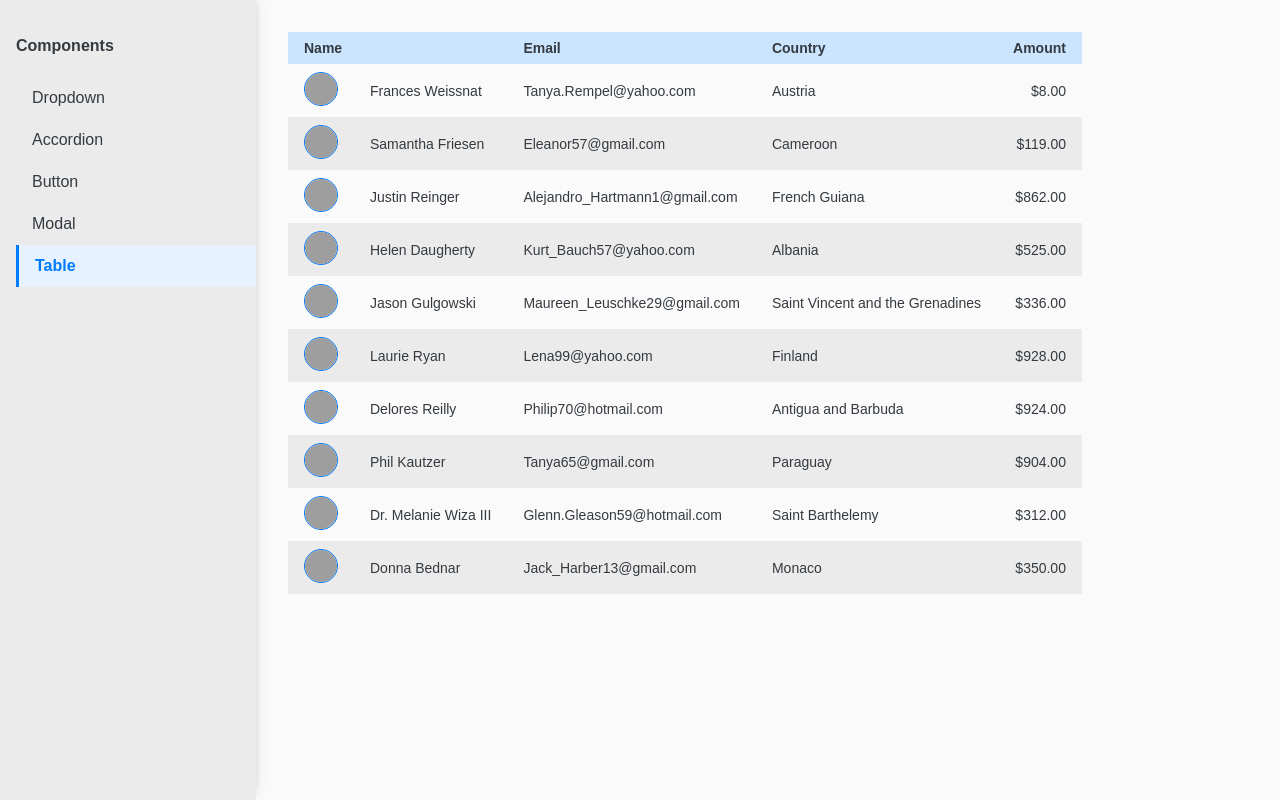
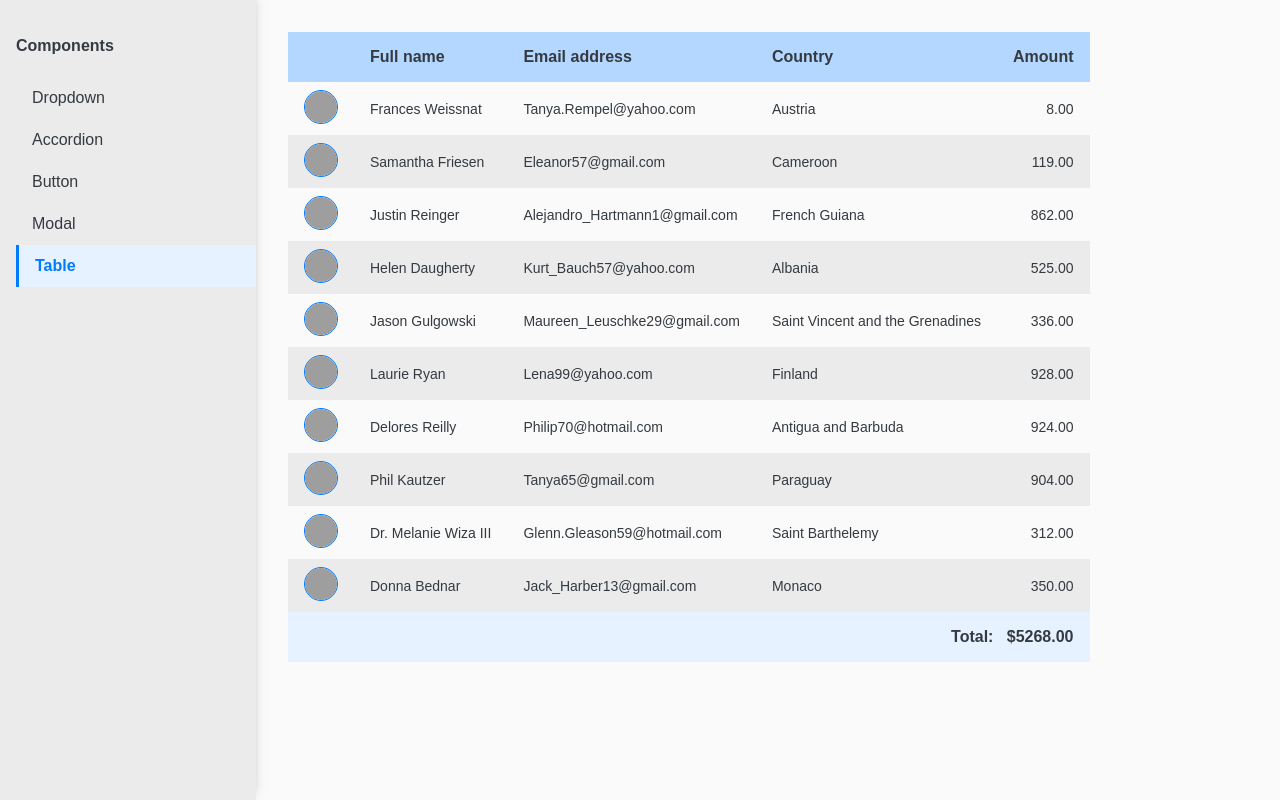
Before and after one commit to Rusvelt2000/Components, a React (Create React App) app: page /table in a window 1280 px wide. Built offline with nearby package versions, Linux system fonts and the light colour scheme; grey boxes are pictures that could not be loaded.

Commit message:
table is now reusable

```diff
--- a/src/Components/Table.js
+++ b/src/Components/Table.js
@@ -1,30 +1,28 @@
-function Table({ data }) {
-  const renderedData = data.map((debtor) => {
-    return (
-      <tr key={debtor.id}>
-        <td>
-          <img src={debtor.avatar} className="table-color" />
-        </td>
-        <td>{debtor.name}</td>
-        <td>{debtor.email}</td>
-        <td>{debtor.country}</td>
-        <td className="currency">${debtor.amount}</td>
-      </tr>
-    );
+function Table({ data, config, total }) {
+  const renderColumns = config.map((column, index) => {
+    return <th key={index}>{column.label}</th>;
+  });
+
+  const renderedRows = data.map((rowData, index) => {
+    const renderedCells = config.map((column, index) => {
+      return <td key={index}>{column.render(rowData)}</td>;
+    });
+    return <tr key={index}>{renderedCells}</tr>;
   });
 
   return (
     <table className="Table" cellSpacing={0}>
       <thead>
+        <tr>{renderColumns}</tr>
+      </thead>
+      <tbody>
+        {renderedRows}
         <tr>
-          <th colSpan={2}>Name</th>
-
-          <th>Email</th>
-          <th>Country</th>
-          <th align="right">Amount</th>
+          <td colSpan={config.length} className="currency total">
+            <strong>Total: &nbsp; ${total}</strong>
+          </td>
         </tr>
-      </thead>
-      <tbody>{renderedData}</tbody>
+      </tbody>
     </table>
   );
 }
--- a/src/Components/components.scss
+++ b/src/Components/components.scss
@@ -247,7 +247,7 @@
   font-size: 14px;
   thead {
     tr {
-      background-color: lighten($primary, 40);
+      background-color: lighten($primary, 35);
     }
   }
   tr {
@@ -258,16 +258,24 @@
   }
   th {
     text-align: left;
-    padding: 8px 16px;
+    font-size: 16px;
+    padding: 16px;
   }
   td {
     text-align: left;
     padding: 8px 16px;
-    &.currency {
-      text-align: right;
+  }
+  .currency {
+    text-align: right;
+    strong {
+      font-size: 16px;
+    }
+    &.total {
+      background-color: lighten($primary, 45);
+      padding: 16px;
     }
   }
-  .table-color {
+  .table-avatar {
     width: 32px;
     height: 32px;
     border-radius: 50%;
--- a/src/Pages/TablePage.js
+++ b/src/Pages/TablePage.js
@@ -1,6 +1,21 @@
 import Table from "../Components/Table";
 
 function TablePage() {
+  const config = [
+    {
+      label: "",
+      render: (debtors) => (
+        <img className="table-avatar" src={debtors.avatar} alt={debtors.name} />
+      ),
+    },
+    { label: "Full name", render: (debtors) => debtors.name },
+    { label: "Email address", render: (debtors) => debtors.email },
+    { label: "Country", render: (debtors) => debtors.country },
+    {
+      label: "Amount",
+      render: (debtors) => <div className="currency">{debtors.amount}</div>,
+    },
+  ];
   const debtors = [
     {
       id: 1,
@@ -93,9 +108,14 @@ function TablePage() {
       amount: "350.00",
     },
   ];
+
+  const totalAmount = debtors.reduce((total, debtor) => {
+    return total + Number(debtor.amount);
+  }, 0);
+
   return (
     <div>
-      <Table data={debtors} />
+      <Table data={debtors} config={config} total={totalAmount.toFixed(2)} />
     </div>
   );
 }
```
